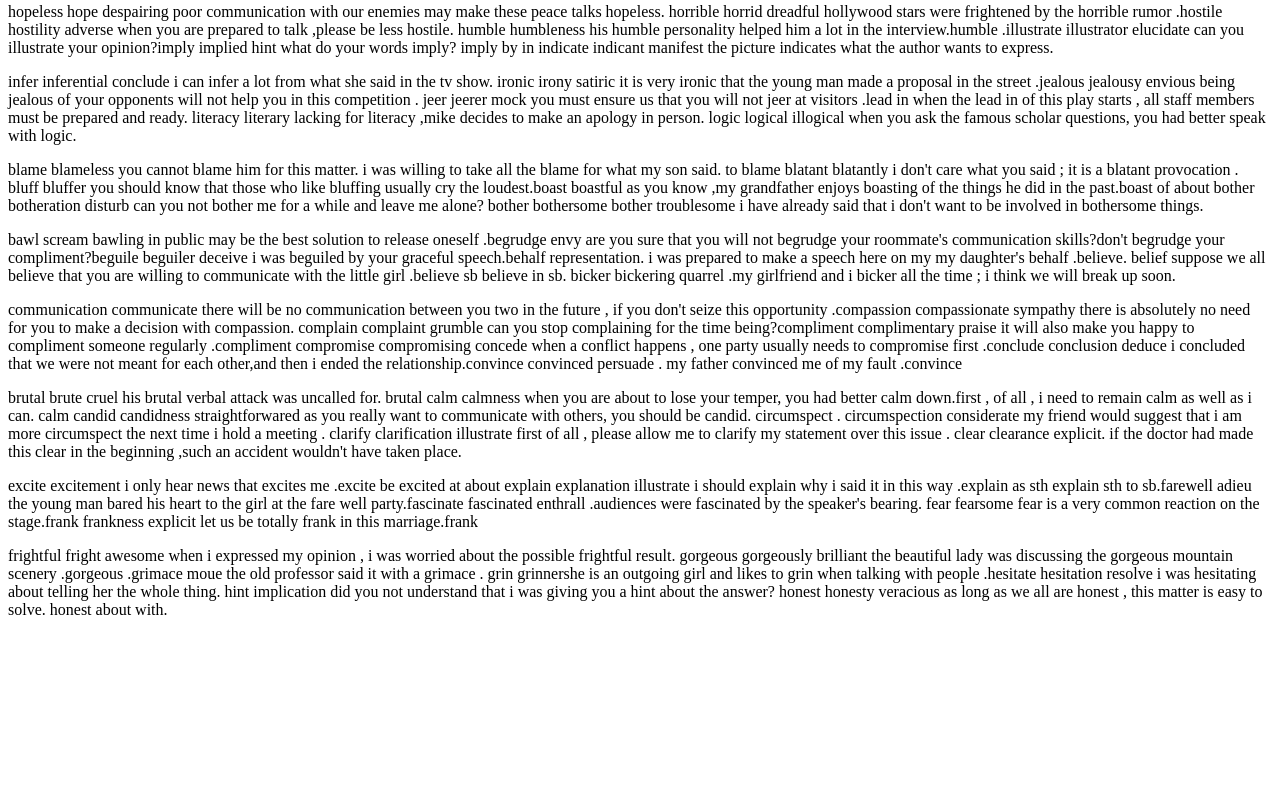
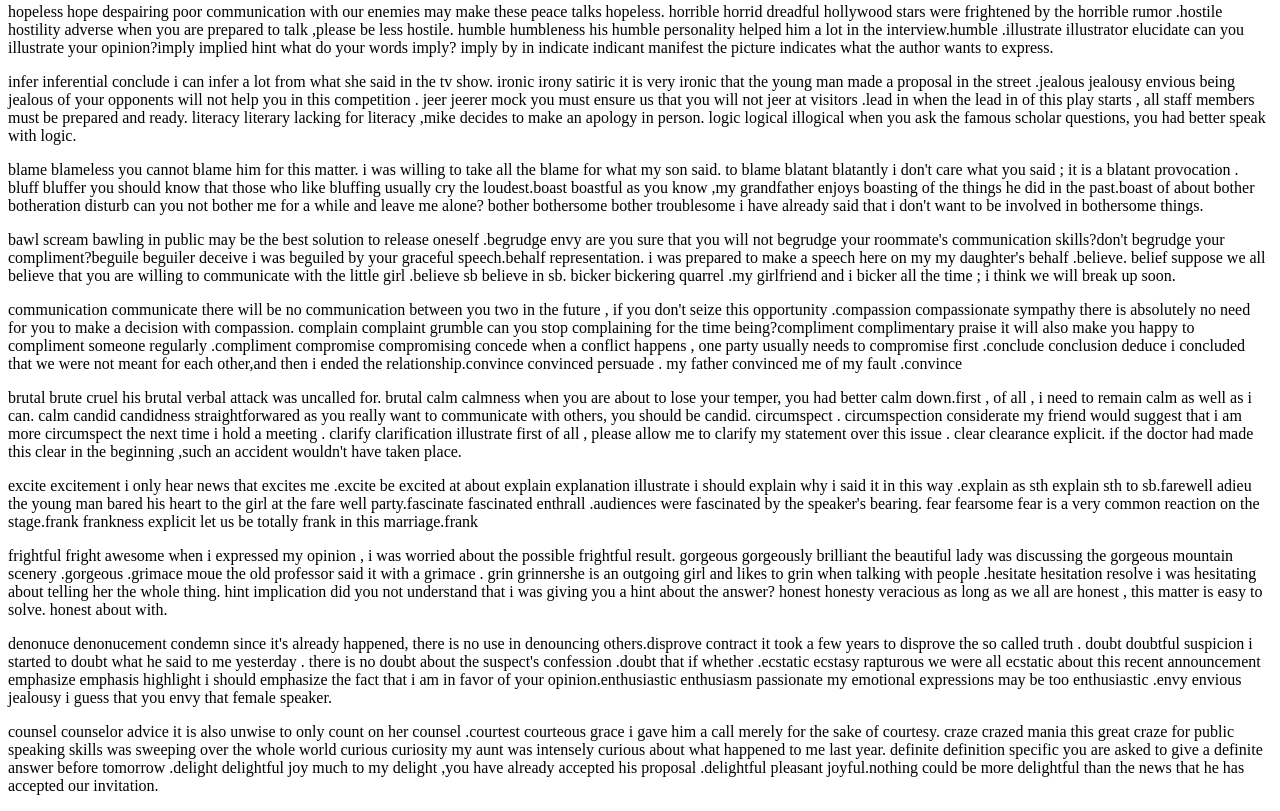
Before and after one commit to pann710/20211002, a plain HTML site: page index.html in a window 1280 px wide. Shown: the part 935-1746 px from the top of the page. Before the commit the page ends 1570 px from the top, so only its background shows below. Drawn offline with Linux system fonts and the light colour scheme.

Commit message:
Update index.html

```diff
--- a/index.html
+++ b/index.html
@@ -24,8 +24,8 @@
 <p>excite excitement i only hear news that excites me .excite be excited at about explain explanation illustrate i should explain why i said it in this way .explain as sth explain sth to sb.farewell adieu the young man bared his heart to the girl at the fare well party.fascinate  fascinated enthrall .audiences were fascinated by the speaker's bearing. fear fearsome fear is a very common reaction on the stage.frank frankness explicit let us be totally frank in this marriage.frank</p>
 <p>frightful fright  awesome when i expressed  my opinion , i was worried about the possible frightful result. gorgeous gorgeously brilliant the beautiful lady was discussing the gorgeous mountain scenery .gorgeous .grimace moue the old professor said it with a grimace . grin grinnershe is an outgoing girl and likes to grin when talking with people .hesitate hesitation resolve i was hesitating about telling her the whole thing. hint implication did you not understand that i was giving you a hint about the answer? honest honesty veracious as long as we all are honest , this matter is easy to solve. honest about with.</p>
 
-<p></p>
-<p></p>
+<p>denonuce denonucement condemn since it's already happened, there is no use in denouncing others.disprove contract it took a few years to disprove the so called truth . doubt doubtful suspicion i started to doubt what he said to me yesterday . there is no doubt about the suspect's confession .doubt that if whether .ecstatic ecstasy rapturous  we were all ecstatic about this recent announcement emphasize emphasis  highlight i should emphasize the fact that i am in favor of your opinion.enthusiastic enthusiasm passionate my emotional expressions may be too enthusiastic .envy envious jealousy i guess that you envy that female speaker.</p>
+<p>counsel counselor advice it is also unwise to only count on her counsel .courtest courteous grace i gave him a call merely for the sake of courtesy. craze crazed mania this great craze for public speaking skills was sweeping over the whole world curious curiosity my aunt was intensely curious about what happened to me last year. definite definition specific you are asked to give a definite answer before tomorrow .delight delightful joy much to my delight ,you have already accepted his proposal .delightful pleasant joyful.nothing could be more delightful than the news that he has accepted our invitation.</p>
 <p></p>
 <p></p>
 <p></p>
```
